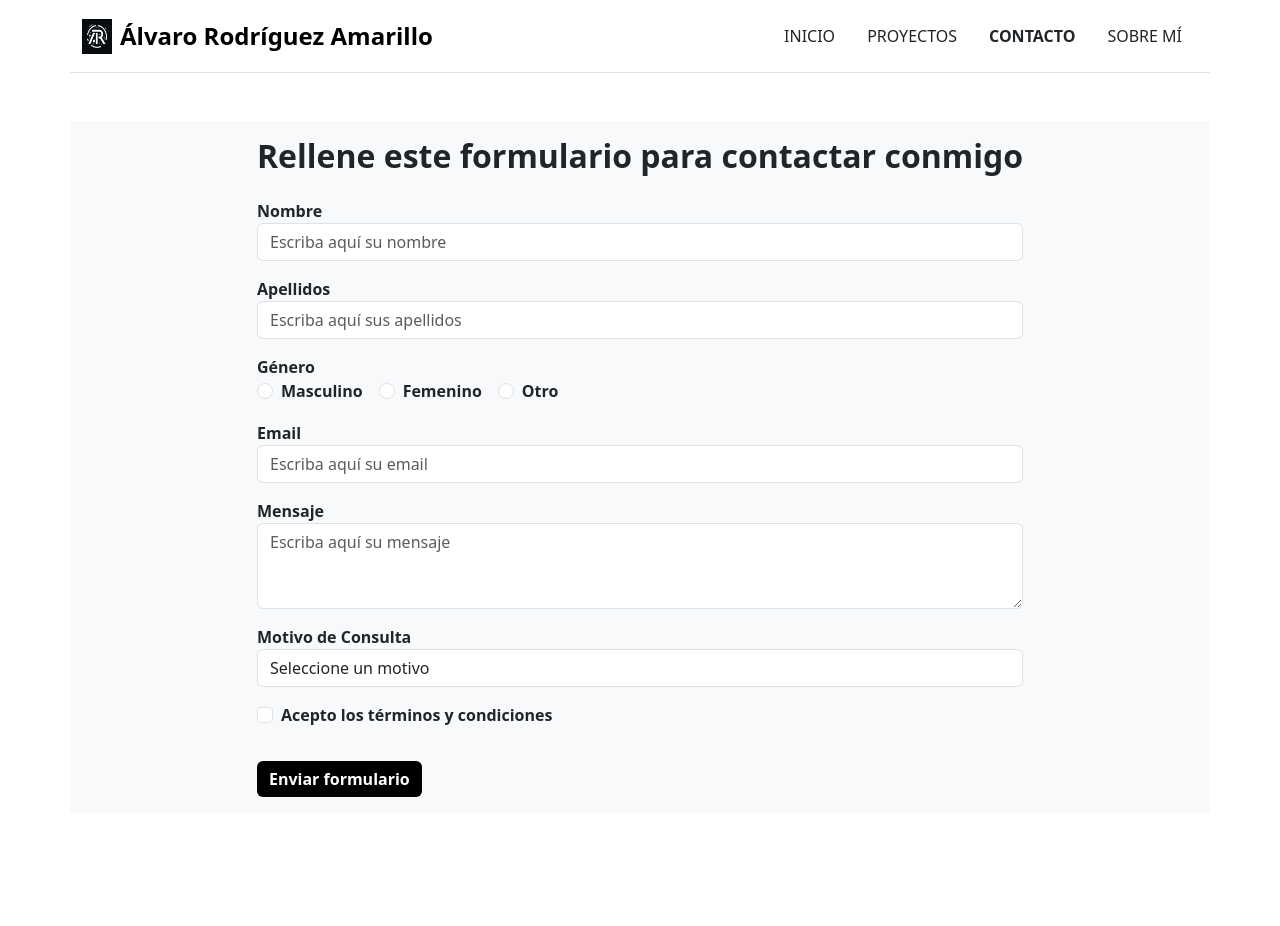
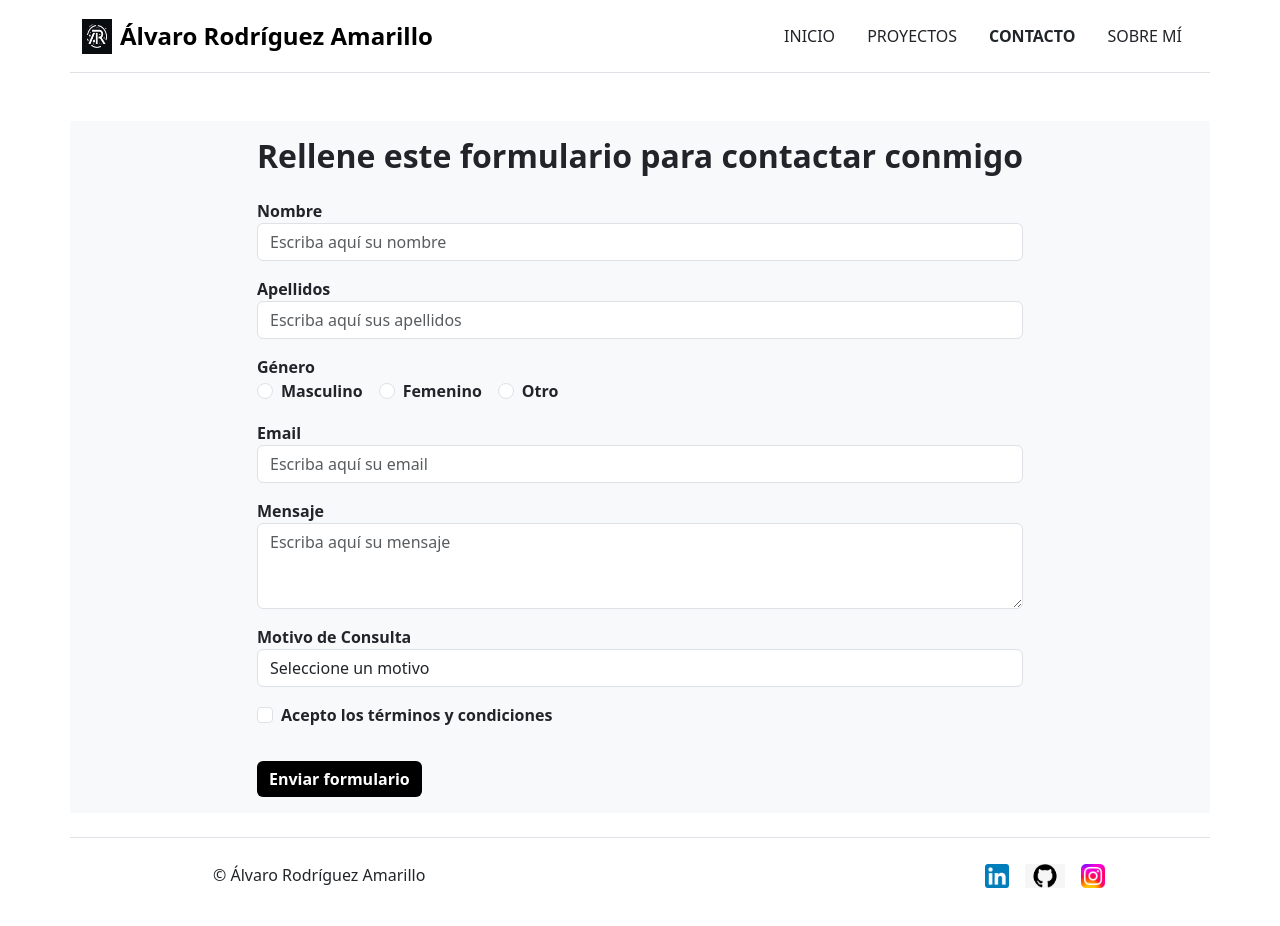
Before and after one commit to AlvaroRodriguezAmarillo/PortfolioAlvaroRodriguezAmarillo, a plain HTML site: page AlvaroRodriguezAmarilloProyectoFinal/js/contact.html in a window 1280 px wide. Before the commit the page ends 813 px from the top, so only its background shows below. Drawn offline with Linux system fonts and the light colour scheme.

Commit message:
Footer añadido a formulario y ligero cambio en index

```diff
--- a/AlvaroRodriguezAmarilloProyectoFinal/js/contact.html
+++ b/AlvaroRodriguezAmarilloProyectoFinal/js/contact.html
@@ -97,5 +97,21 @@
 </div>
 
 
+
+<footer class="d-flex flex-wrap justify-content-center align-items-center py-3 my-4 border-top container pt-4">
+    <div class="col-md-4 d-flex align-items-center">
+      <a href="/" class="mb-3 me-2 mb-md-0 text-muted text-decoration-none lh-1">
+        <svg class="bi" width="30" height="24"><use xlink:href="#bootstrap"></use></svg>
+      </a>
+      <span class="mb-3 mb-md-0">© Álvaro Rodríguez Amarillo</span>
+    </div>
+
+    <ul class="nav col-md-6 justify-content-end list-unstyled d-flex">
+      <li class="ms-3"><a href="https://www.linkedin.com/in/%C3%A1lvaro-rodr%C3%ADguez-amarillo/"><img src="/imgs/LinkedInFoto.jpg" alt="LinkedIn" width="24" height="24" class="zoom"></a></li>
+      <li class="ms-3"><a href="https://github.com/AlvaroRodriguezAmarillo"><img src="/imgs/GitHub.jpg" alt="GitHub" width="40" height="24" class="zoom"></a></li>
+      <li class="ms-3"><a href="https://www.instagram.com/alvaroamariilloo_/"><img src="/imgs/Instagram.jpg" alt="Instagram" width="24" height="24" class="zoom"></a></li>
+    </ul>
+</footer>
+
 </body>
 </html>
```
Also changed, not shown: AlvaroRodriguezAmarilloProyectoFinal/js/index.html (+2 -2 lines).
